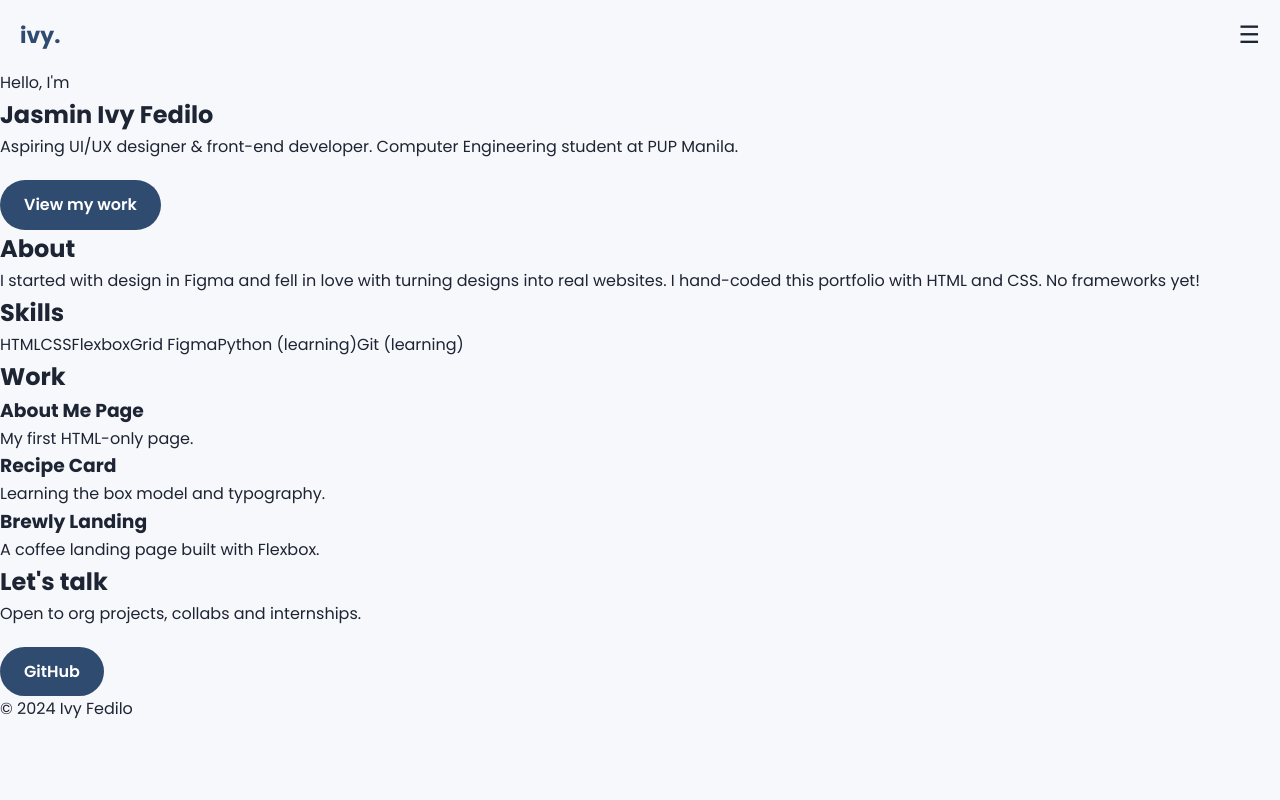
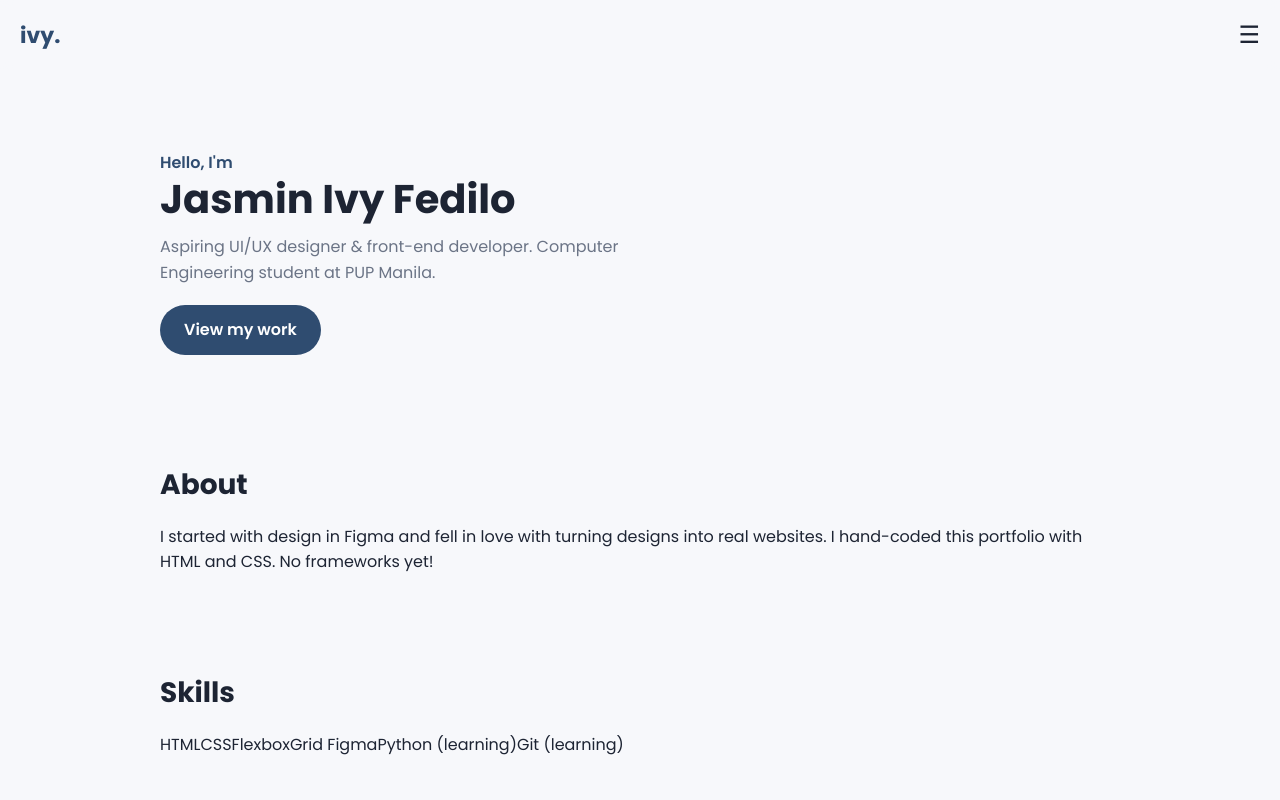
Before and after one commit to cowniv/responsive-portfolio-v1, a plain HTML site: page index.html in a window 1280 px wide. Shown: the top 800 px of the page. Drawn offline with Linux system fonts and the light colour scheme.

Commit message:
style: establish section rhythm

```diff
--- a/style.css
+++ b/style.css
@@ -52,3 +52,13 @@ a { color: inherit; text-decoration: none; }
   padding-top: 12px;
 }
 .menu-toggle:checked ~ .menu { display: flex; }
+
+/* Sections */
+main { max-width: 1000px; margin: 0 auto; padding: 0 20px; }
+.hero { padding: 80px 0 60px; }
+.eyebrow { color: var(--navy); font-weight: 600; }
+.hero h1 { font-size: 40px; line-height: 1.15; }
+.lead { color: var(--muted); max-width: 520px; margin-top: 12px; }
+
+.section { padding: 48px 0; }
+.section h2 { font-size: 28px; margin-bottom: 16px; }
```
